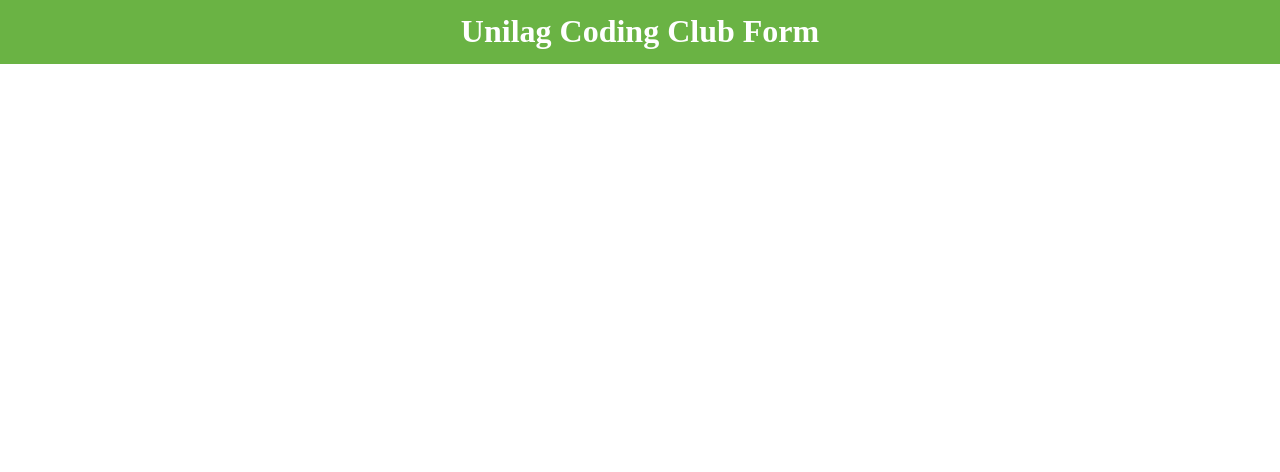
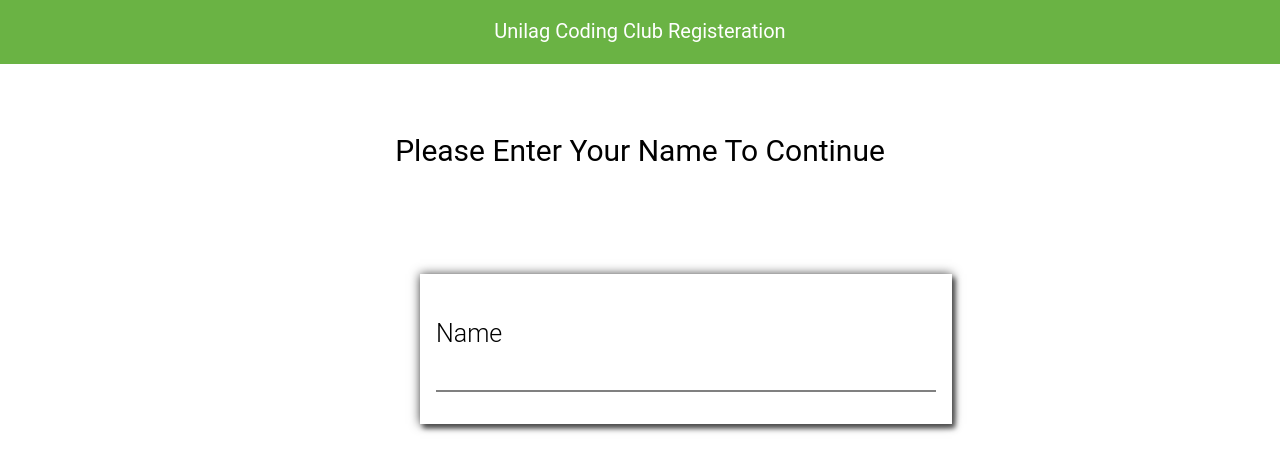
Before and after one commit to Kooldeji/Responsive-Web-Form, a plain HTML site: page index.html in a window 1280 px wide. Drawn offline with Linux system fonts and the light colour scheme.

Commit message:
Added Js

```diff
--- a/index.html
+++ b/index.html
@@ -2,10 +2,26 @@
 	<head>
 		<title>Unilag Coding Club</title>
 		<link rel="stylesheet" type="text/css" href="styles.css">
+		<script type="text/javascript" src="script.js"></script>
 	</head>
 	<body>
-		<div id="header"><h1 id="title">Unilag Coding Club Form</h1></div>
+		<div id="header">
+			<h1 id="title">Unilag Coding Club Registeration</h1>
+		</div>
+		<div class="intro">
+				<h2>Please Enter Your Name To Continue</h2>
+		</div>
+		<div id="body">
+			<form id="name_form">
+			  <label id="name_lbl" for="name">Name</label>
+			  <input id="name_inp" type="text" id="name" name="name">
+			</form>
+			<!-- <form id="name_form">
+			  <label for="fname">Name</label>
+			  <input type="text" id="name" name="name">
+			</form> -->
 
+		</div>
 
 	</body>
 </html>
--- a/styles.css
+++ b/styles.css
@@ -1,5 +1,6 @@
 * {
-	font-family: 14px/24px Roboto, sans-serif;
+	font: 14px/24px Roboto, sans-serif;
+  	font-weight: 400;
 }
 
 body{
@@ -12,8 +13,67 @@ body{
 	height: 64px;
 	text-align: center;
 	margin:0;
+	position: sticky;
+	top: 0;
 }
 
 #title {
-	padding: 13px;
+	padding: 19px;
+	font-size: 20px;
+	font-weight: 400;
 }
+
+input, textarea{
+    display: block;
+    color: grey;
+    width: 500px;
+    padding: 2px 5px;
+    /*margin: 8px 0;*/
+    box-sizing: border-box;
+    border: none;
+    border-bottom: grey solid 2px;
+    transition: border-bottom-color 0.5s ease-in-out;
+    overflow: none;
+    resize: none;
+
+}
+
+textarea {
+    border-left: grey solid 2px;
+}
+
+#name_form{
+	padding: 32px 16px;
+	/*height: 50%;*/
+	/*margin-top: 200px;*/
+	margin-left:  420px;
+	/*width: 50%;*/
+	display: inline-block;
+	/*text-align: center;*/
+	vertical-align: center;
+	box-shadow: 3px 4px 5px rgb(77, 77, 77), 0 0 10px rgb(77, 77, 77);
+}
+
+#name_lbl{
+    font-size: 25px;
+    line-height: 56px;
+    font-weight: 300;
+    text-align: left;
+}
+
+input:focus, textarea:focus{
+    outline: none;
+    border-color: blue;
+}
+
+h2{
+	/*padding: 19px;*/
+	font-size: 30px;
+	font-weight: 400;
+}
+
+.intro{
+	height: 20%;
+	text-align: center;
+	padding-top: 50px;
+}
```
Also changed, not shown: script.js (added).
